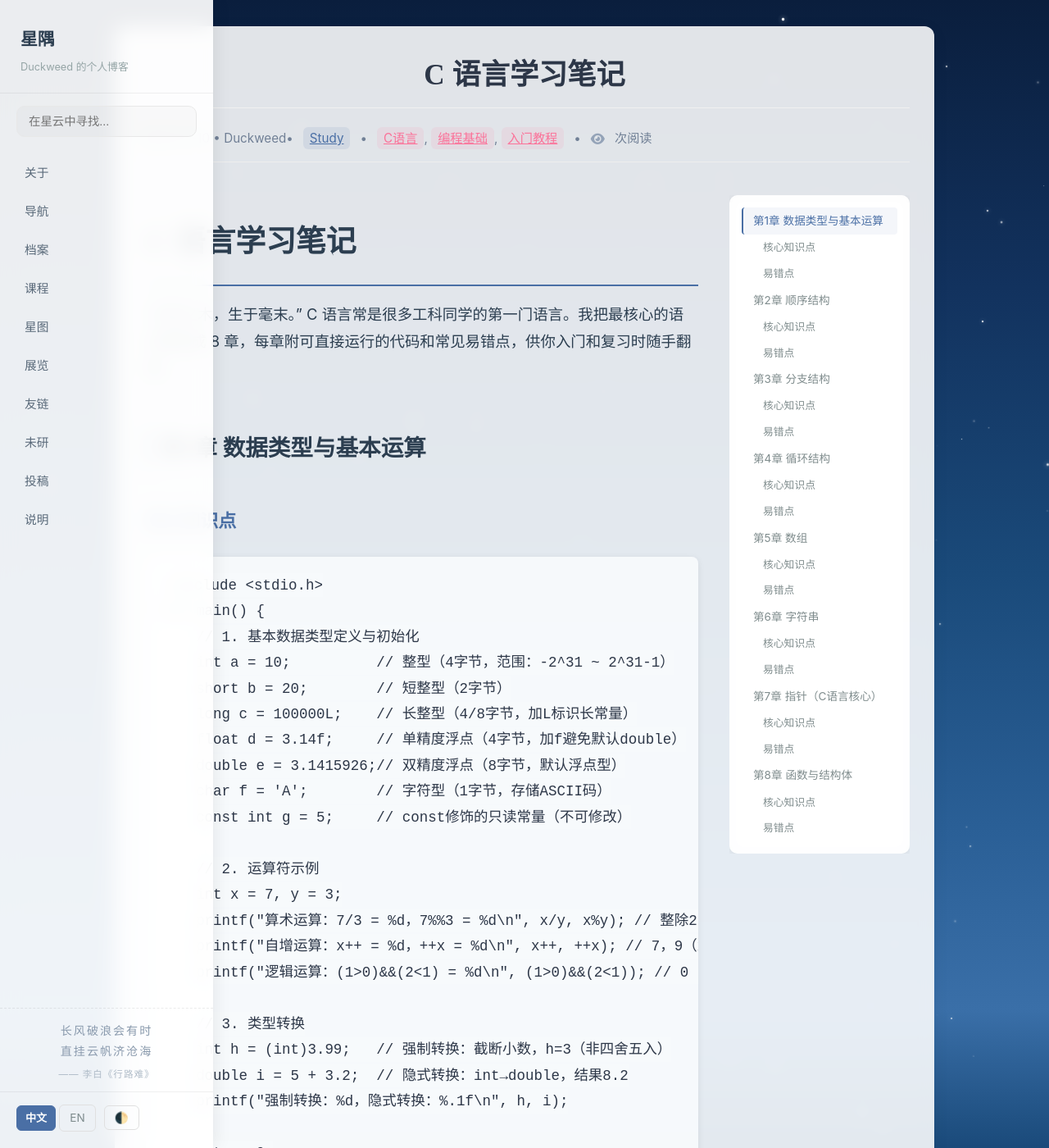
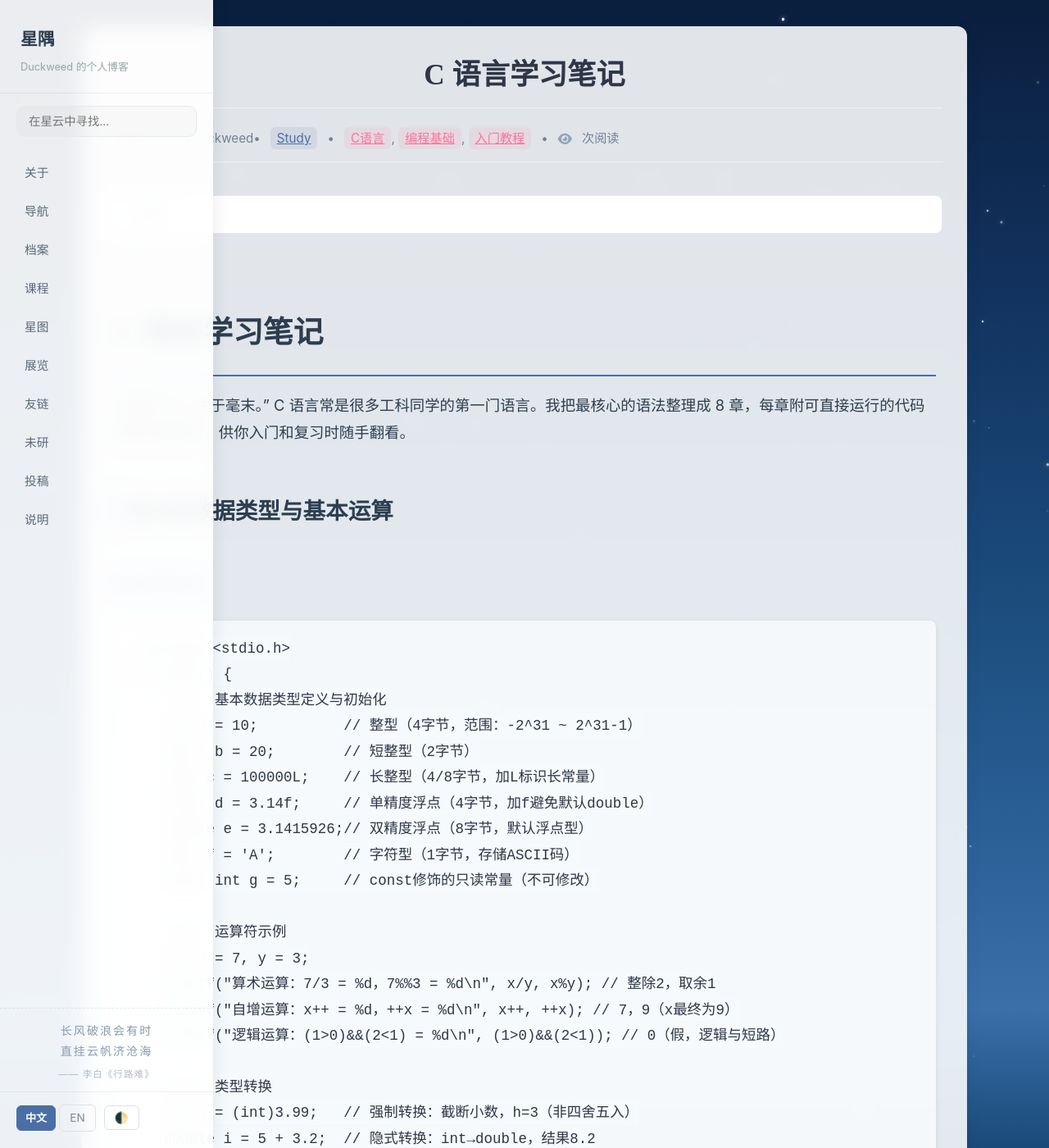
Before and after one commit to Duckweed-yhb/Duckweed-yhb.github.io, a Jekyll site: the page built from _posts/2026-02-10-c语言笔记汇总.md, in a window 1280 px wide and 1400 px high. Shown: the whole window at 82% size. Built offline with Jekyll 4.4.1, drawn with Linux system fonts in a browser that asks for light colours; comment, search, counter and statistics services are not loaded.

Commit message:
fix: 文章目录改为右侧独立栏，与正文完全分离不再叠加

```diff
--- a/_layouts/post.html
+++ b/_layouts/post.html
@@ -131,18 +131,20 @@
 
     <!-- ========== TOC 章节目录 + 阅读进度条 样式和脚本 ========== -->
     <style>
-    /* 正文 + 右侧目录：flex 三栏布局，左侧导航栏 + 中间内容 + 右侧目录互不重叠 */
+    /* 正文 + 右侧章节目录：双栏布局，目录栏与正文完全分开、永不重叠 */
     .post-body {
       display: flex;
-      gap: 30px;
+      gap: 40px;
       align-items: flex-start;
     }
     .post-body .post-content {
       flex: 1;
-      min-width: 0; /* 防止长代码块撑破布局 */
+      min-width: 0; /* 防止长代码块/表格撑破列宽 */
+      max-width: 100%;
+      box-sizing: border-box;
     }
     .post-toc-container {
-      width: 220px;
+      width: 260px;
       flex-shrink: 0;
       position: sticky;
       top: 90px;
@@ -151,19 +153,22 @@
     }
     .post-toc-toggle {
       display: none;
-      padding: 8px 16px;
-      background: rgba(255, 255, 255, 0.9);
-      border-radius: 20px;
+      padding: 10px 16px;
+      background: #fff;
+      border: 1px solid rgba(74, 111, 165, 0.15);
+      border-radius: 8px;
       cursor: pointer;
       font-size: 0.9em;
-      box-shadow: 0 2px 8px rgba(0, 0, 0, 0.08);
+      font-weight: 600;
+      color: #4a6fa5;
+      user-select: none;
     }
     .post-toc-nav {
-      padding: 15px;
-      background: rgba(255, 255, 255, 0.88);
+      padding: 16px 14px;
+      background: #fff; /* 不透明：正文滚动时不会透过目录卡片透出文字 */
+      border: 1px solid rgba(74, 111, 165, 0.12);
       border-radius: 10px;
-      box-shadow: 0 2px 12px rgba(0, 0, 0, 0.08);
-      backdrop-filter: blur(8px);
+      box-shadow: 0 2px 12px rgba(0, 0, 0, 0.10);
     }
     .post-toc-nav a {
       display: block;
@@ -179,42 +184,42 @@
     .post-toc-nav a:hover, .post-toc-nav a.active {
       color: #4a6fa5;
       border-left-color: #4a6fa5;
-      background: rgba(74, 111, 165, 0.06);
+      background: rgba(74, 111, 165, 0.08);
     }
     .post-toc-nav a.toc-h2 { padding-left: 12px; }
     .post-toc-nav a.toc-h3 { padding-left: 24px; font-size: 0.8em; }
 
-    /* 窄屏（<=1200px）：目录按钮固定在右侧，点击滑出目录面板 */
-    @media (max-width: 1200px) {
-      .post-body { display: block; }
+    /* 窄屏（<=1280px）：横向空间不足（左侧导航已占 260px），目录收起为一行折叠块（不悬浮、不覆盖正文） */
+    @media (max-width: 1280px) {
+      .post-body { display: flex; flex-direction: column; }
       .post-toc-container {
-        position: fixed;
-        right: 16px;
-        top: 90px;
-        width: auto;
-        z-index: 998;
+        order: -1; /* 默认只占一行，位于正文上方，展开时向下推正文 */
+        position: static;
+        width: 100%;
+        max-height: none;
+        margin-bottom: 24px;
       }
-      .post-toc-toggle {
-        display: inline-block;
-        background: rgba(255, 255, 255, 0.92);
-        box-shadow: 0 2px 12px rgba(0, 0, 0, 0.15);
-      }
-      .post-toc-nav {
-        display: none;
-        position: fixed;
-        right: 16px;
-        top: 132px;
-        width: 240px;
-        max-height: 60vh;
-        overflow-y: auto;
-      }
+      .post-toc-toggle { display: block; }
+      .post-toc-toggle::after { content: ' ▾'; }
+      .post-toc-nav { display: none; margin-top: 8px; }
+      .post-toc-container.open .post-toc-toggle::after { content: ' ▴'; }
       .post-toc-container.open .post-toc-nav { display: block; }
     }
 
+    /* 暗黑模式：目录卡片使用不透明深色背景 */
     @media (prefers-color-scheme: dark) {
-      .post-toc-nav, .post-toc-toggle { background: rgba(30, 30, 40, 0.88); }
+      .post-toc-nav, .post-toc-toggle {
+        background: #1c1c26;
+        border-color: rgba(255, 255, 255, 0.08);
+      }
       .post-toc-nav a { color: #bdc3c7; }
     }
+    html.force-dark .post-toc-nav,
+    html.force-dark .post-toc-toggle {
+      background: #1c1c26;
+      border-color: rgba(255, 255, 255, 0.08);
+    }
+    html.force-dark .post-toc-nav a { color: #bdc3c7; }
     </style>
 
     <script>
--- a/assets/css/layout.css
+++ b/assets/css/layout.css
@@ -92,7 +92,7 @@
 }
 
 .post-container {
-  max-width: 1000px !important;
+  max-width: 1080px !important; /* 加宽：为右侧章节目录栏留出空间 */
 }
 
 /* ===== 首页社区介绍 & 诗词横幅 ===== */
--- a/assets/css/main.css
+++ b/assets/css/main.css
@@ -157,7 +157,7 @@
 
 /* 文章详情页核心样式 - 统一+优化阅读体验 */
 .post-container {
-    max-width: 950px !important; /* 全局统一宽度 */
+    max-width: 1080px !important; /* 全局统一宽度（加宽以容纳右侧目录栏） */
     width: 90% !important;
     margin: 2rem auto 30px auto !important;
     padding: 3rem 2.5rem; /* 加大内边距，提升呼吸感 */
```
